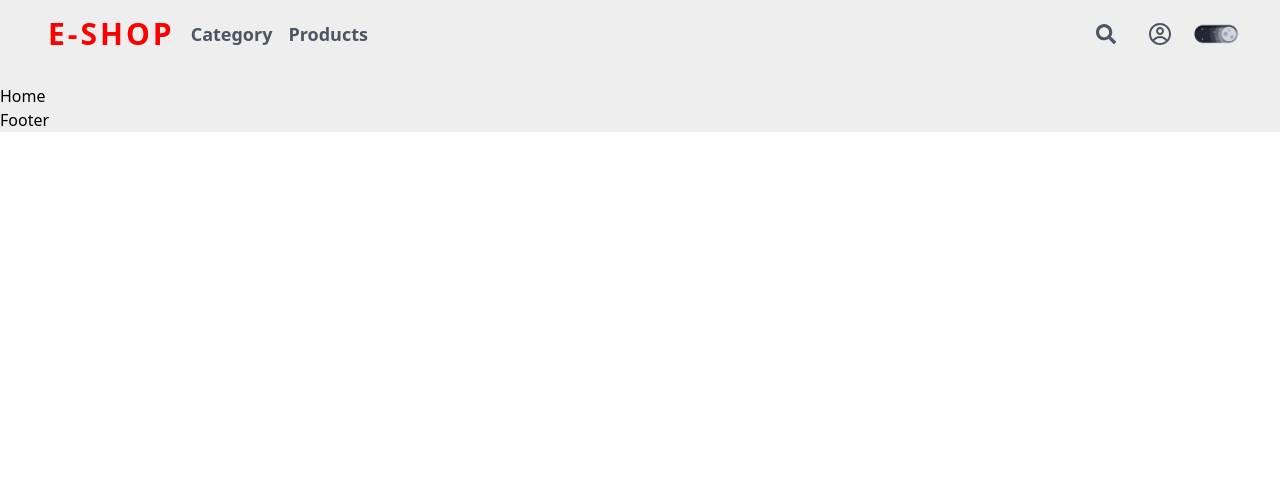
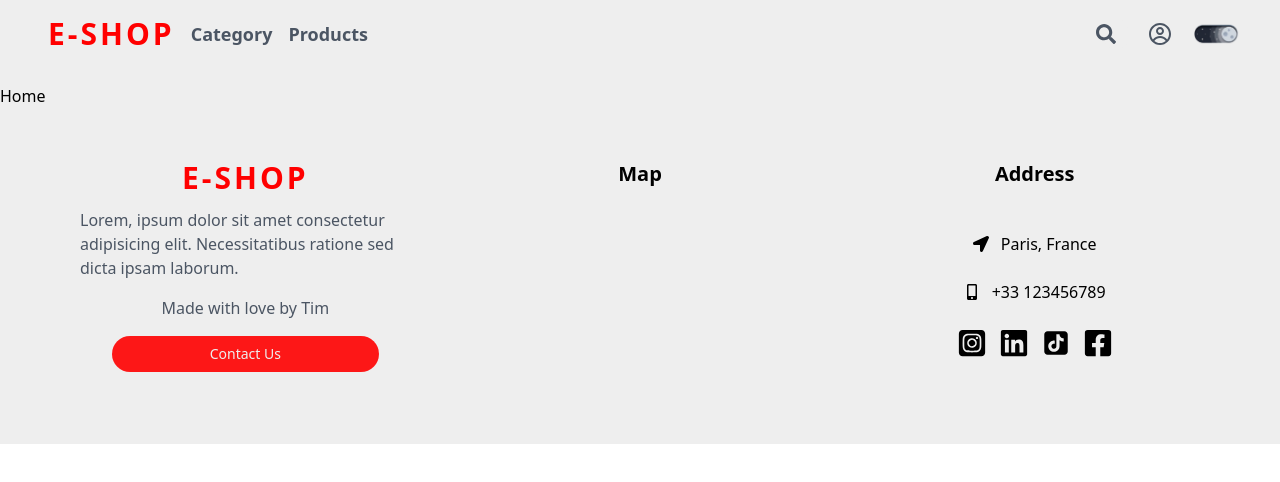
Before and after one commit to ThimotheeT/Eshop-front, a React (Vite) app in the folder E-shop/: page / in a window 1280 px wide. Shown: the top 482 px of the page. Built offline with nearby package versions, Linux system fonts and the light colour scheme.

Commit message:
debut du footer

```diff
--- a/E-shop/src/components/composants/Footer.jsx
+++ b/E-shop/src/components/composants/Footer.jsx
@@ -1,9 +1,77 @@
-import React from 'react'
+import React from "react";
+import { FaLinkedin, FaLocationArrow, FaMobileAlt, FaFacebookSquare } from "react-icons/fa";
+import { FaSquareInstagram } from "react-icons/fa6";
+import { AiFillTikTok } from "react-icons/ai";
+
 
 const Footer = () => {
   return (
-    <div>Footer</div>
-  )
-}
+    <div className="dark:bg-brandBlack">
+      <div className="container">
+        <div className="grid md:grid-cols-3 pb-10 pt-5">
+          {/* company details */}
+          <div className="py-8 px-4 col-span-2 sm:col-auto">
+            <a
+              href="#"
+              className="text-primary
+                  font-semibold tracking-widest
+                  text-2xl uppercase sm:text-3xl flex justify-center"
+            >
+              E-Shop
+            </a>
+            <p className="text-gray-600 dark:text-gray-400 px-4 pt-3 flex justify-center">
+              Lorem, ipsum dolor sit amet consectetur adipisicing elit.
+              Necessitatibus ratione sed dicta ipsam laborum.
+            </p>
+            <p className="text-gray-600 dark:text-gray-400 mt-4 flex justify-center">Made with love by Tim</p>
+            <a
+              href="#"
+              className=" bg-primary/90 text-brandWhite
+            py-2 mx-12 mt-4 text-sm rounded-full flex justify-center"
+            >
+              Contact Us
+            </a>
+          </div>
 
-export default Footer
+          {/* Map */}
+          <div className="py-8 px-4 col-span-2 sm:col-auto">
+            <h1 className="text-xl font-bold sm:text-left mb-3 flex justify-center">Map</h1>
+          </div>
+
+            {/* Company Adress */}
+            <div className="py-8 px-4 col-span-2 sm:col-auto ">
+            <h1 className="text-xl font-bold sm:text-left mb-3 flex justify-center pb-8">
+                Address</h1>
+              <div>
+                <div className="flex items-center justify-center gap-3">
+                  <FaLocationArrow />
+                  <p>Paris, France</p>
+                </div>
+                <div className="flex items-center justify-center gap-3 mt-6">
+                  <FaMobileAlt />
+                  <p>+33 123456789</p>
+                </div>
+                {/* social links */}
+                <div className="flex items-center justify-center gap-3 mt-6">
+                    <a href="#" >
+                        <FaSquareInstagram className="text-3xl hover:text-primary duration-300" />
+                    </a>
+                    <a href="#" >
+                        <FaLinkedin className="text-3xl hover:text-primary duration-300" />
+                    </a>
+                    <a href="#" >
+                        <AiFillTikTok className="text-3xl hover:text-primary duration-300" />
+                    </a>
+                    <a href="#" >
+                        <FaFacebookSquare className="text-3xl hover:text-primary duration-300" />
+                    </a>
+                </div>
+              </div>
+            </div>
+          </div>
+        </div>
+      </div>
+  );
+};
+
+export default Footer;
```
